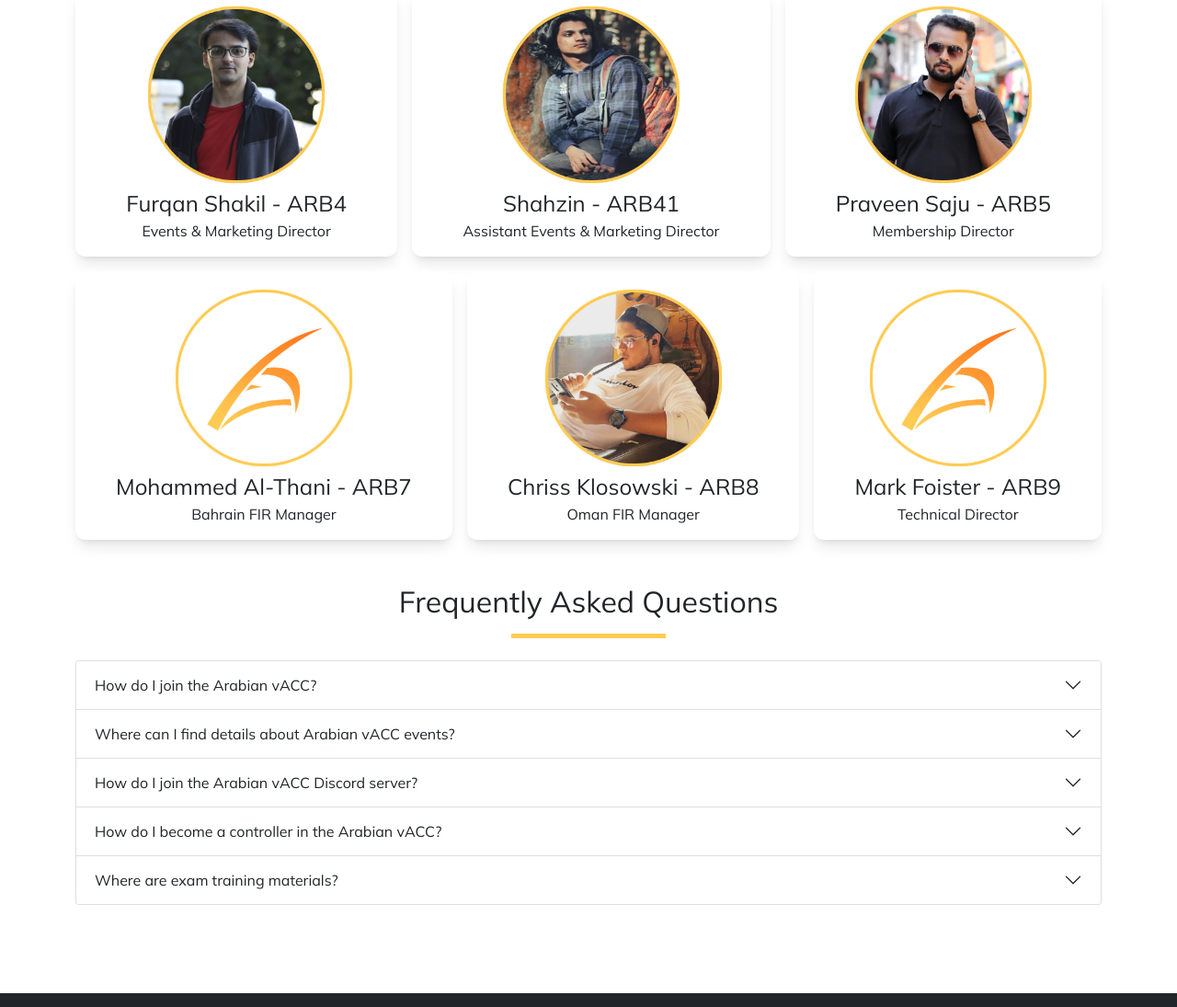
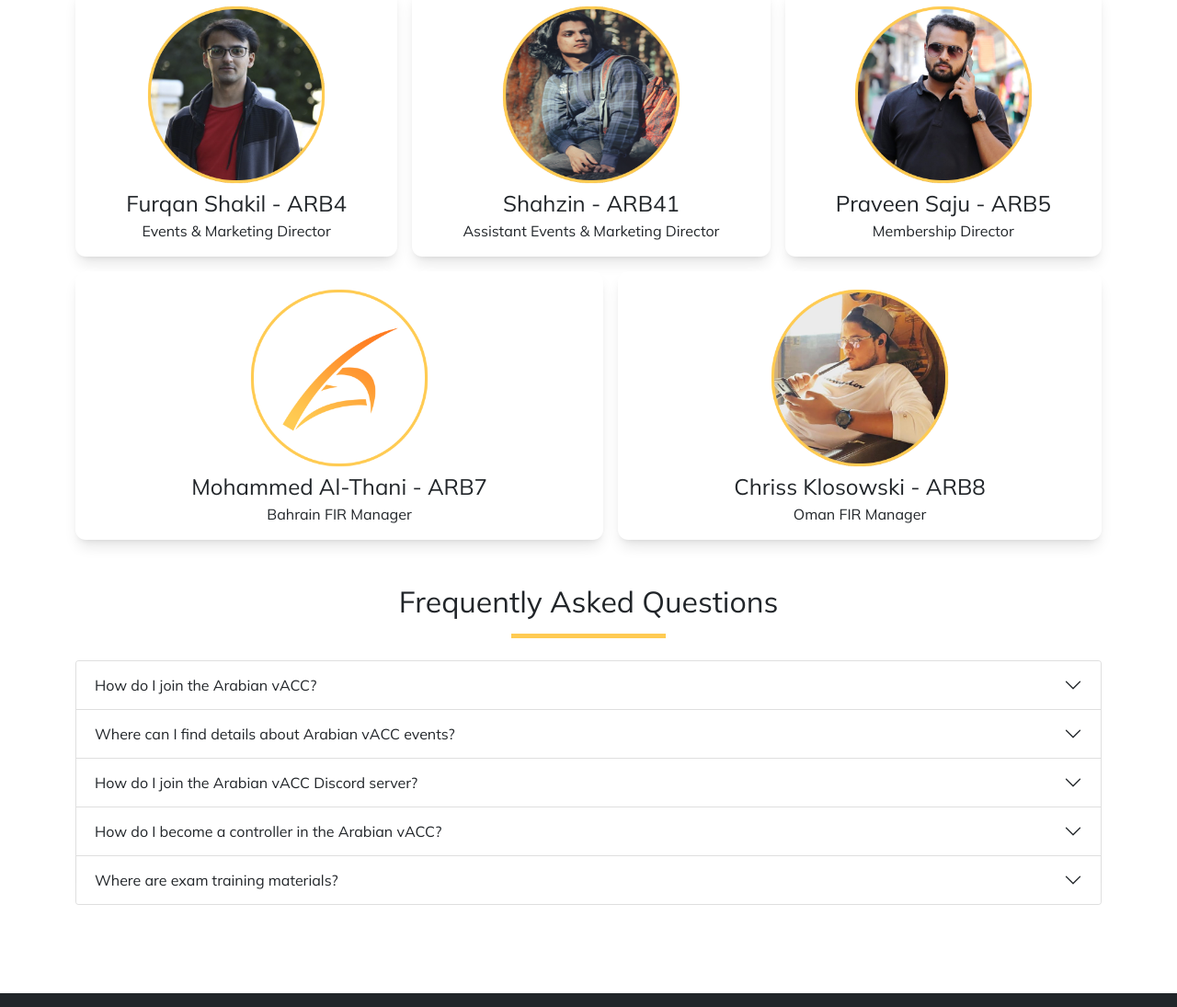
Before and after one commit to liamdln/janus, a plain HTML site: page index.html in a window 1280 px wide. Shown: the part 1581-2676 px from the top of the page at 92% size. Drawn offline with nearby package versions, Linux system fonts and the light colour scheme; no server answers.

Commit message:
added some metadata, removed staff

```diff
--- a/index.html
+++ b/index.html
@@ -5,6 +5,9 @@
     <title>
         Arabian vACC
     </title>
+    <meta name="description" content="The Arabian vACC (Virtual Area Control Centre) is a vibrant community of virtual controllers and pilots who are part of the VATSIM network.">
+    <meta name="author" content="Liam P, on behalf of the Arabian vACC">
+    <meta name="keywords" content="arabian, vatsim, arabian vacc, dubai, hamad, doha, qatar, uae vatsim, vatsim middle east, vatmena">
     <link rel="icon" href="/assets/images/arabian.ico" />
 
     <!-- CSS -->
@@ -170,12 +173,6 @@
                         <span style="font-size: 1.5rem;">Chriss Klosowski - ARB8</span>
                         <span>Oman FIR Manager</span>
                     </div>
-                    <div class="card card-body">
-                        <img class="align-self-center" style="height: 200px; width: 200px;"
-                            src="assets/images/staff/nopic.png" />
-                        <span style="font-size: 1.5rem;">Mark Foister - ARB9</span>
-                        <span>Technical Director</span>
-                    </div>
                 </div>
             </section>
             <section id="faq" class="my-5">
```
